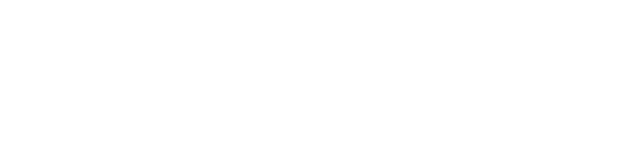
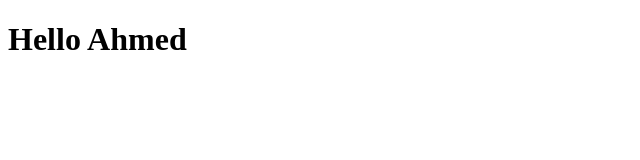
Before and after one commit to amednaser975/Test, a plain HTML site: page index.html in a window 1280 px wide. Shown: the whole page, without its empty margins (0-640 px from the left). Drawn offline with Linux system fonts and the light colour scheme.

Commit message:
Update HTML

```diff
--- a/index.html
+++ b/index.html
@@ -10,7 +10,7 @@
 </head>
 
 <body>
-
+    <h1> Hello Ahmed</h1>
     <script src="./main.js"></script>
 </body>
 
```
